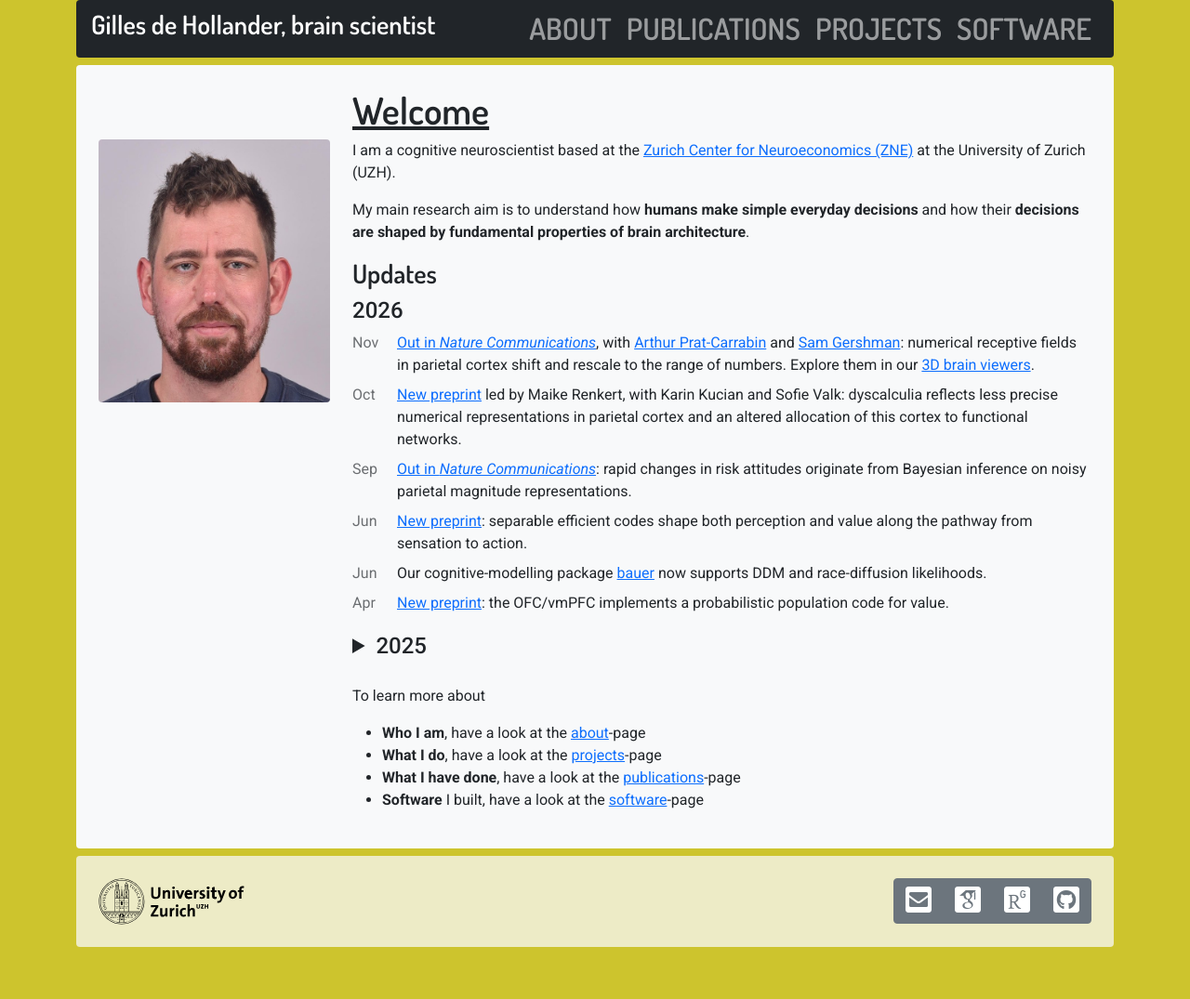
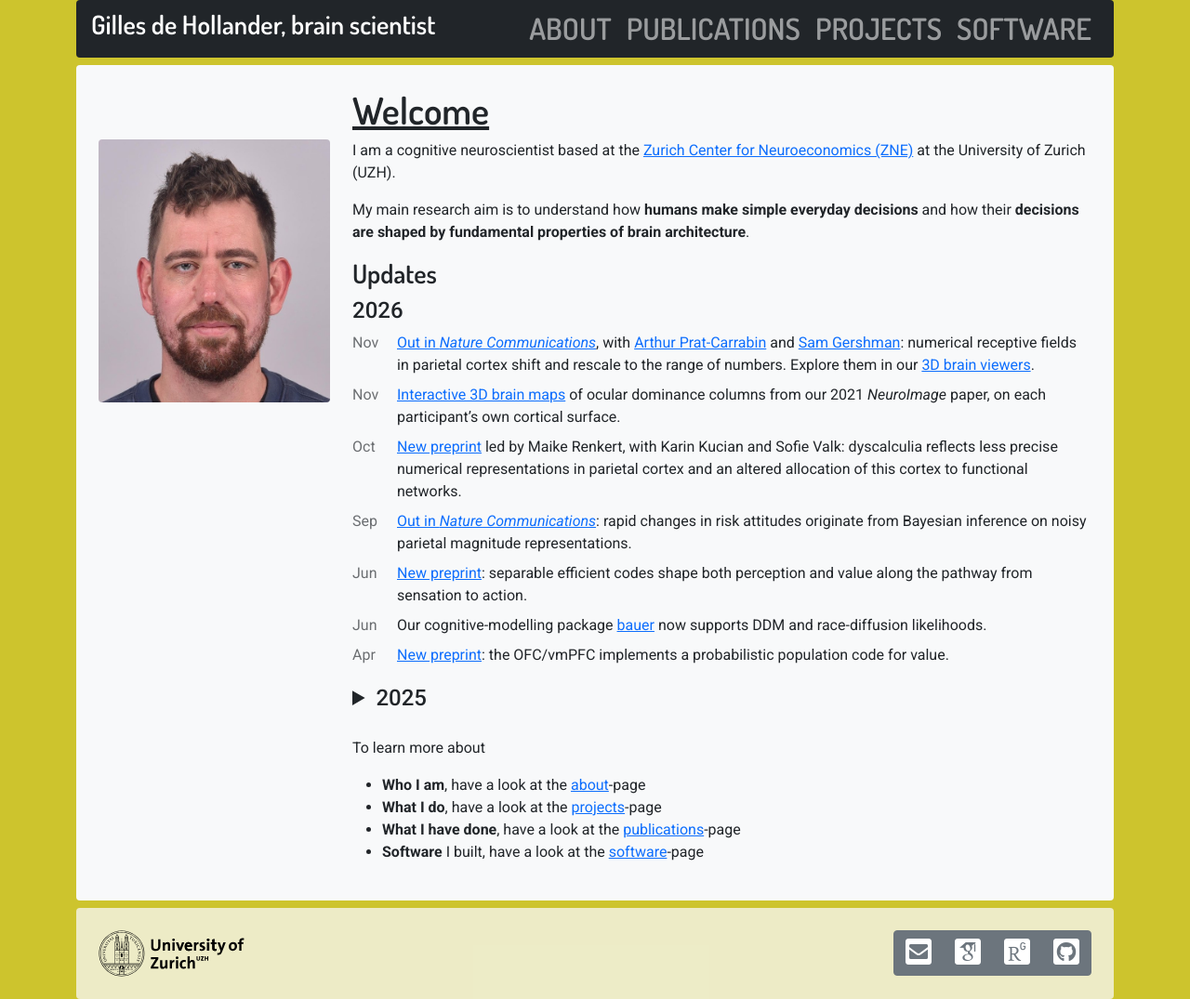
Before and after one commit to Gilles86/gilles86.github.io, a Jekyll site: the page built from index.md, in a window 1280 px wide. Shown: the whole page at 93% size. Built offline with Jekyll 4.4.1, drawn with Linux system fonts in a browser that asks for light colours; some web fonts are replaced; before the commit the page ends 1019 px from its top, so only the background shows below that.

Commit message:
Announce ODC viewers on the homepage
Co-Authored-By: Claude Opus 5.5 <noreply@anthropic.com>

```diff
--- a/index.md
+++ b/index.md
@@ -18,6 +18,7 @@ and how their **decisions are shaped by fundamental properties of brain architec
 
 {: .news}
  * **Nov** [Out in *Nature Communications*](https://doi.org/10.1038/s41467-026-78851-9), with [Arthur Prat-Carrabin](https://arthurprat.com) and [Sam Gershman](https://gershmanlab.com): numerical receptive fields in parietal cortex shift and rescale to the range of numbers. Explore them in our [3D brain viewers](https://ruffgroup.github.io/neural_priors_viewers/).
+ * **Nov** [Interactive 3D brain maps](/odc_viewer/) of ocular dominance columns from our 2021 *NeuroImage* paper, on each participant's own cortical surface.
  * **Oct** [New preprint](https://doi.org/10.64898/2026.10.08.757623) led by Maike Renkert, with Karin Kucian and Sofie Valk: dyscalculia reflects less precise numerical representations in parietal cortex and an altered allocation of this cortex to functional networks.
  * **Sep** [Out in *Nature Communications*](https://doi.org/10.1038/s41467-026-77402-6): rapid changes in risk attitudes originate from Bayesian inference on noisy parietal magnitude representations.
  * **Jun** [New preprint](https://doi.org/10.64898/2026.06.08.730978): separable efficient codes shape both perception and value along the pathway from sensation to action.
```
